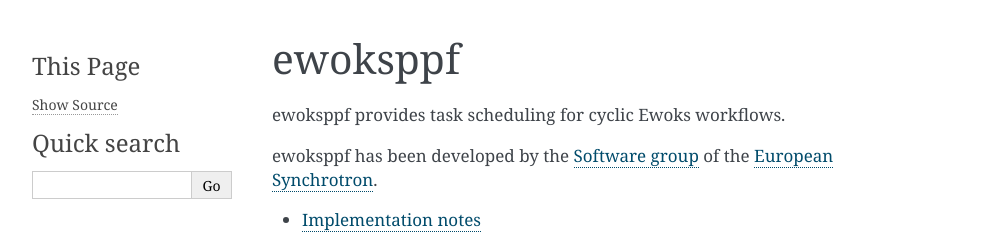
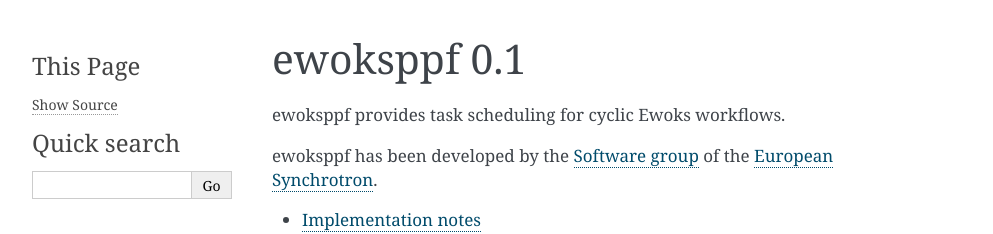
Before and after one commit to ewoks-kit/ewoksppf, a Sphinx documentation site: the page built from doc/index.rst, in a window 1280 px wide. Shown: the top 234 px of the page, without its empty margins (148-1141 px from the left). Built offline with Sphinx 7.4.7, drawn with Linux system fonts in a browser that asks for light colours.

Commit message:
'python -m sphinx' was missing project name and release which only 'python setup.py build_sphinx' had.

```diff
--- a/doc/conf.py
+++ b/doc/conf.py
@@ -1,6 +1,8 @@
 """rm -rf doc/_generated/; python setup.py build_sphinx -E -a
 """
 
+project = "ewoksppf"
+release = "0.1"
 copyright = "2021, ESRF"
 author = "ESRF"
 
--- a/setup.cfg
+++ b/setup.cfg
@@ -48,7 +48,6 @@
 [build_sphinx]
 project = ewoksppf
 version = attr: ewoksppf.__version__
-release = 0.1
 source-dir = ./doc
 
 [coverage:run]
```
